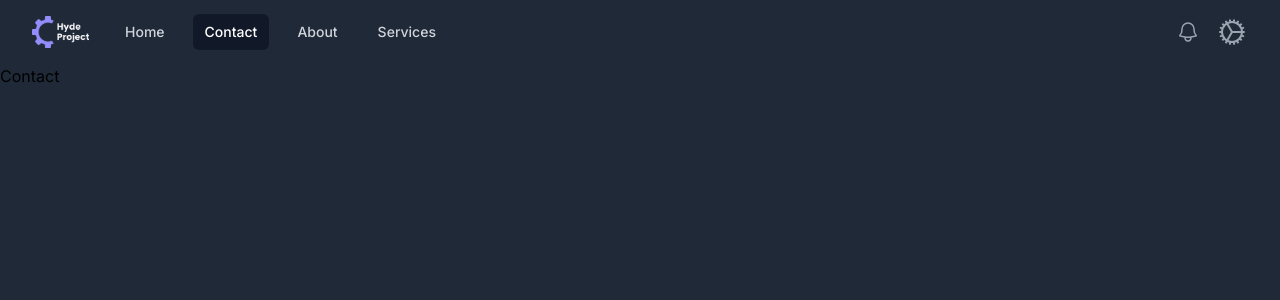
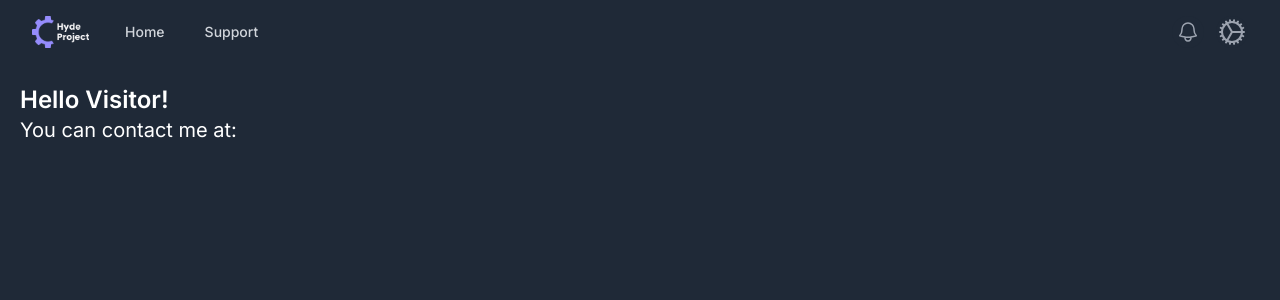
Before and after one commit to ItsHyde-dev/The-Hyde-Project, a Next.js app: page /contact in a window 1280 px wide. Shown: the top 300 px of the page. Built offline with nearby package versions, Linux system fonts and the light colour scheme.

Commit message:
added a support page

```diff
--- a/app/contact/page.tsx
+++ b/app/contact/page.tsx
@@ -2,7 +2,18 @@ import NavBar from "@/components/navbar"
 
 export default function Contact() {
   return <div className="flex h-screen flex-col bg-gray-800">
-    <NavBar currentFocus="Contact"/>
-    <h1>Contact</h1>
+    <NavBar currentFocus="Contact" />
+    <ContactPageBody />
   </div>
 }
+
+function ContactPageBody() {
+  return (
+    <main className="flex flex-col px-5 py-5 text-2xl font-semibold text-white">
+      <div>Hello Visitor! </div>
+      <div className="text-xl font-normal">
+        You can contact me at:
+      </div>
+    </main>
+  )
+}
--- a/components/AddWidgetsPanel.tsx
+++ b/components/AddWidgetsPanel.tsx
@@ -13,15 +13,13 @@ export function Toggle(props: any) {
     <Switch
       checked={enabled}
       onChange={setEnabled}
-      className={`${
-        enabled ? "bg-blue-600" : "bg-gray-600"
-      } relative inline-flex h-6 w-11 items-center rounded-full`}
+      className={`${enabled ? "bg-blue-600" : "bg-gray-600"
+        } relative inline-flex h-6 w-11 items-center rounded-full`}
     >
       <span className="sr-only">Enable Link</span>
       <span
-        className={`${
-          enabled ? "translate-x-6" : "translate-x-1"
-        } inline-block h-4 w-4 transform rounded-full bg-white transition`}
+        className={`${enabled ? "translate-x-6" : "translate-x-1"
+          } inline-block h-4 w-4 transform rounded-full bg-white transition`}
       />
     </Switch>
   );
@@ -40,6 +38,8 @@ export function AddWidgetsPanel(props: any) {
   const [selectedWidget, setSelectedWidget] = useState("");
   const [linkWidget, setLinkWidget] = useState<String | null>(null);
 
+  const [newWidgetName, setNewWidgetName] = useState<String>("");
+
   const modalContent = () => {
     return (
       <div className="grid grid-cols-2 gap-4 w-fit mt-5 align-center items-center">
@@ -50,6 +50,8 @@ export function AddWidgetsPanel(props: any) {
             setSelectedWidget(data[e.target.value].id);
             if (data[e.target.value].type === "VISUALIZATION") {
               setLinkableWidgetSelected(true);
+            } else {
+              setLinkableWidgetSelected(false);
             }
           }}
         >
@@ -61,6 +63,9 @@ export function AddWidgetsPanel(props: any) {
             );
           })}
         </select>
+
+        <div>Name for Widget: </div>
+        <input required className="bg-transparent outline-none border-b-[0.7px] border-white" onChange={(e) => { setNewWidgetName(e.target.value) }} />
 
         {linkableWidgetSelected && (
           <>
@@ -83,7 +88,7 @@ export function AddWidgetsPanel(props: any) {
               {userWidgets.map((widget: any, index: number) => {
                 return (
                   <option key={widget.id} value={widget.id}>
-                    {widget["widget"].name}
+                    {widget.name}
                   </option>
                 );
               })}
@@ -113,12 +118,12 @@ export function AddWidgetsPanel(props: any) {
 
   const addWidget = async () => {
     if (!data || isLoading) return;
-    const currentSelectedWidget = (!selectedWidget)? data[0].id : selectedWidget;
+    const currentSelectedWidget = (!selectedWidget) ? data[0].id : selectedWidget;
     let currentSelectedLinkWidget = null;
     if (enableLinkWidgets && !linkWidget)
       currentSelectedLinkWidget = userWidgets[0].id;
 
-    await createWidget(currentSelectedWidget, currentSelectedLinkWidget, "");
+    await createWidget({ widgetId: currentSelectedWidget, linkWidgetId: currentSelectedLinkWidget, data: "", name: newWidgetName });
     refetchWidgets();
     setIsOpen(false);
   };
--- a/components/TodoListWidget.tsx
+++ b/components/TodoListWidget.tsx
@@ -5,9 +5,8 @@ import WidgetWrapper from "./WidgetWrapper"
 import GhostInput from "./GhostInput"
 import TodoListFunctions from "@/functions/todolist"
 import { Signal } from "@preact/signals-react"
-import Spinner from "./Spinner"
 
-export default function TodoListWidget({ stateSignal, widgetId, widgetData, rerender }: { stateSignal: Signal<any>, widgetId: string, widgetData: String, rerender: Signal<boolean> }): ReactNode {
+export default function TodoListWidget({ stateSignal, widgetId, widgetData, rerender, widgetName }: { stateSignal: Signal<any>, widgetId: string, widgetData: String, rerender: Signal<boolean>, widgetName: String }): ReactNode {
 
   useEffect(() => {
     if (!rerender.value) return
@@ -19,7 +18,7 @@ export default function TodoListWidget({ stateSignal, widgetId, widgetData, rere
   const functions = new TodoListFunctions(stateSignal, widgetId)
 
   return (
-    <WidgetWrapper title="Todo List" widgetId={widgetId}>
+    <WidgetWrapper title={widgetName} widgetId={widgetId}>
       <div className="overflow-scroll">
         <GhostInput placeholder="+ Add a new task" action={functions.addTask} makeSticky={true} />
         {
--- a/components/Widget.tsx
+++ b/components/Widget.tsx
@@ -7,7 +7,6 @@ import TodoListGraph from "./TodoListGraph";
 import ClockWidget from "./ClockWidget";
 import React from "react";
 import ResponsiveWidgetGrid from "./ResponsiveWidgetGrid";
-import { randomUUID } from "crypto";
 
 export default class Widget {
 
@@ -106,7 +105,7 @@ export default class Widget {
 
         widgetTree.push(
           <div style={styling} key={widget.id}>
-            <WidgetComponent stateSignal={stateSignal} widgetId={widget.id} key={widget.id} widgetData={widget.data} rerender={signal(true)} />
+            <WidgetComponent stateSignal={stateSignal} widgetId={widget.id} key={widget.id} widgetName={widget.name} widgetData={widget.data} rerender={signal(true)} />
           </div>
         )
       })
--- a/components/navbar.tsx
+++ b/components/navbar.tsx
@@ -6,9 +6,9 @@ import logo from "../public/Hyde Project Logo.png";
 
 const navigation = [
   { name: 'Home', href: '/home', current: true },
-  { name: 'Contact', href: '/contact', current: false },
-  { name: 'About', href: '/about', current: false },
-  { name: 'Services', href: '#', current: false },
+  // { name: 'Contact', href: '/contact', current: false },
+  { name: 'Support', href: '/support', current: false },
+  // { name: 'Services', href: '#', current: false },
 ]
 
 function classNames(...classes: any) {
@@ -44,7 +44,7 @@ export default function NavBar(props: { currentFocus: string }) {
                   <img
                     className="h-8 w-auto"
                     src={logo.src}
-                    alt="Your Company"
+                    alt="The Hyde Project"
                   />
                 </div>
                 <div className="hidden sm:ml-6 sm:block">
```
Also changed, not shown: 2 other files (tests, documents, lock files or other folders).
